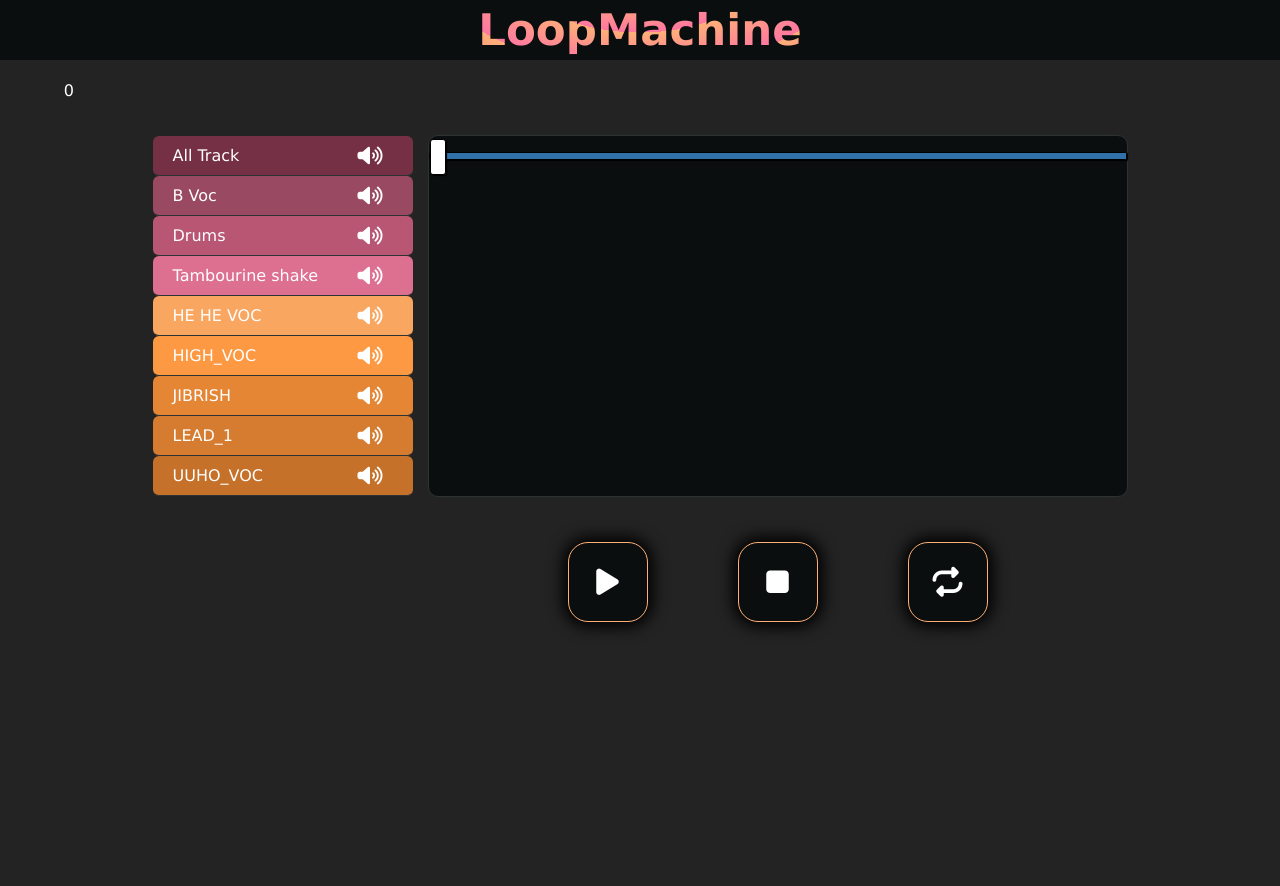
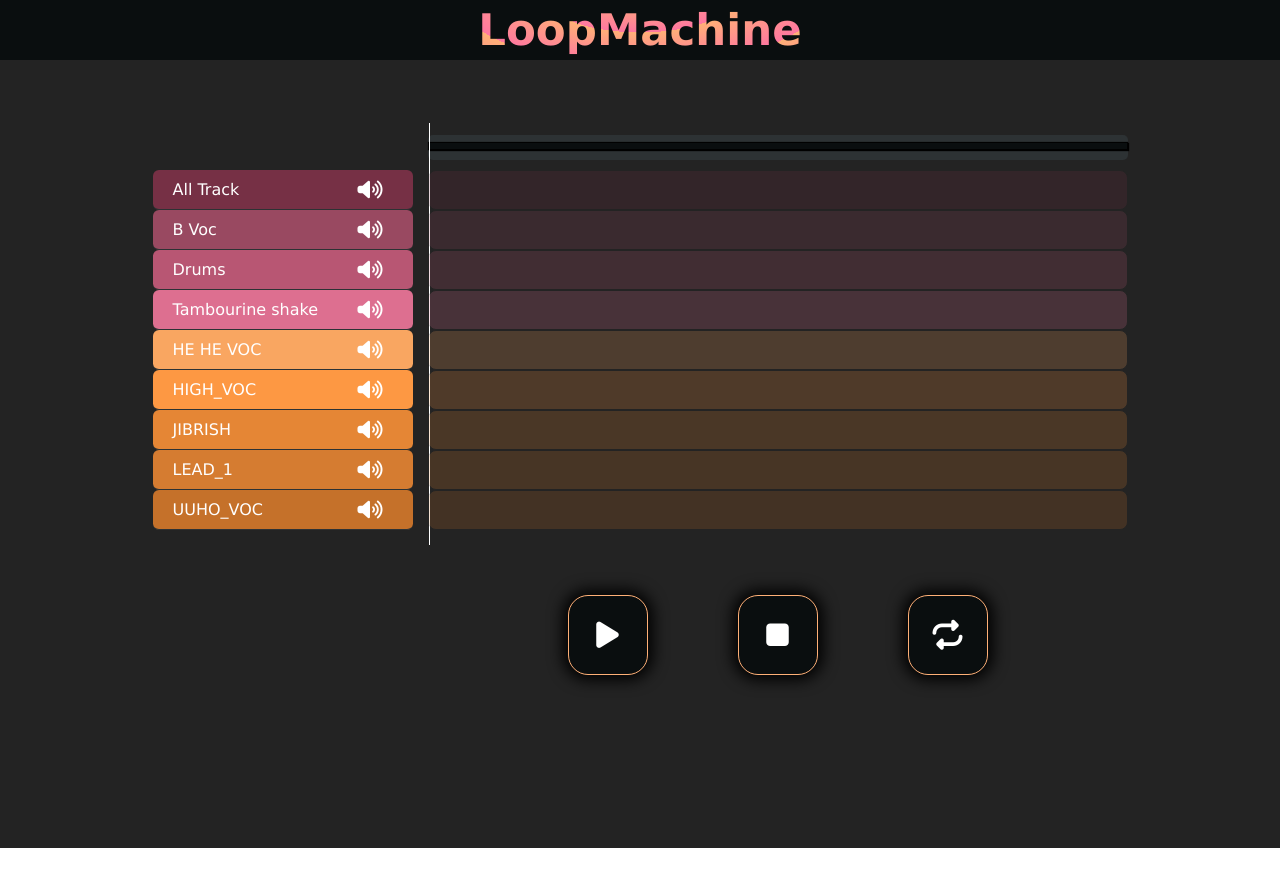
Before and after one commit to RoeeFurman/loopMachine, a Vue app: page /#/ in a window 1280 px wide. Shown: the top 886 px of the page. After the commit the page ends 848 px from the top, so only its background shows below. Built offline with nearby package versions, Linux system fonts and the light colour scheme.

Commit message:
style: timeline

```diff
--- a/src/components/cursor-container.vue
+++ b/src/components/cursor-container.vue
@@ -1,6 +1,6 @@
 <template>
-  {{ cursorProgress }}
   <div class="cursor-container">
+    <div class="cursor-input">
       <input
         class="timeline"
         type="range"
@@ -10,6 +10,7 @@
         :max="soundDuration"
         step="any"
       />
+    </div>
   </div>
 </template>
 <script>
--- a/src/components/item-list.vue
+++ b/src/components/item-list.vue
@@ -8,10 +8,14 @@
       @muteChannel="muteChannel"
     />
   </ul>
+  <ul class="sound-timeline">
+    <sound-timeline v-for="item in items" :item="item" :key="item._id" />
+  </ul>
 </template>
 
 <script>
 import itemPreview from "./item-preview.vue";
+import soundTimeline from "./sound-timeline.vue";
 
 export default {
   props: {
@@ -22,6 +26,7 @@ export default {
   },
   components: {
     itemPreview,
+    soundTimeline,
   },
   methods: {
     muteChannel(itemId) {
--- a/src/components/item-preview.vue
+++ b/src/components/item-preview.vue
@@ -8,9 +8,6 @@
         </button>
       </div>
     </li>
-    <article v-if="openPreviewMode">
-      <h3>{{ item.fileURL }}</h3>
-    </article>
   </section>
 </template>
 
--- /dev/null
+++ b/src/components/sound-timeline.vue
@@ -0,0 +1,27 @@
+<template>
+  <section class="sound-timeline">
+    <div class="layer" :style="soundStyle"></div>
+  </section>
+</template>
+
+<script>
+export default {
+  name: "sound-timeline",
+  props: {
+    item: Object,
+  },
+  data() {
+    return {};
+  },
+  mounted() {},
+  components: {},
+  computed: {
+    soundStyle() {
+      return { "background-color": this.item.color };
+    },
+  },
+  methods: {},
+  watch: {},
+  unmounted() {},
+};
+</script>
--- a/src/scss/components/_actions.scss
+++ b/src/scss/components/_actions.scss
@@ -3,7 +3,7 @@
     justify-content: space-between;
     padding: 30px 40px;
     grid-column: 3;
-    grid-row: 3;
+    grid-row: 4;
     margin: auto;
     width: 500px;
 
--- a/src/scss/components/_cursor-container.scss
+++ b/src/scss/components/_cursor-container.scss
@@ -1,21 +1,23 @@
 .cursor-container {
     grid-column: 3;
     grid-row: 2;
-    background-color: $mainBlack;
     height: 100%;
     width: 100%;
-    border-radius: 10px;
 
     display: grid;
     grid-template-rows: repeat(9, 40px);
     grid-template-columns: 100%;
-    border: 1px solid $mainGray;
+
+    .cursor-input {
+        background-color: $mainGray;
+        height: 25px;
+        border-radius: 5px;
 
         .timeline {
             -webkit-appearance: none;
-        margin: 18px 0;
             width: 100%;
-
+            padding: 0;
+            margin: 0;
 
             &:focus {
                 outline: none;
@@ -23,28 +25,25 @@
 
             &::-webkit-slider-runnable-track {
                 width: 100%;
-            height: 8.4px;
+                height: 8px;
+                align-items: center;
                 cursor: pointer;
                 box-shadow: 1px 1px 1px #000000, 0px 0px 1px #0d0d0d;
-            background: #3071a9;
-            border-radius: 1.3px;
+                background: $mainBlack;
                 border: 0.2px solid #010101;
             }
 
             &::-webkit-slider-thumb {
-            box-shadow: 1px 1px 1px #000000, 0px 0px 1px #0d0d0d;
-            border: 1px solid #000000;
-            height: 36px;
-            width: 16px;
-            border-radius: 3px;
+                -webkit-appearance: none;
+                height: 422px;
+                width: 1px;
                 background: #ffffff;
                 cursor: pointer;
-            -webkit-appearance: none;
-            margin-top: -14px;
+                margin-top: -20px;
             }
 
             &:focus::-webkit-slider-runnable-track {
-            background: #367ebd;
+                background: $mainBlue;
             }
 
             &::-moz-range-track {
@@ -53,7 +52,6 @@
                 cursor: pointer;
                 box-shadow: 1px 1px 1px #000000, 0px 0px 1px #0d0d0d;
                 background: #3071a9;
-            border-radius: 1.3px;
                 border: 0.2px solid #010101;
             }
 
@@ -62,7 +60,7 @@
                 border: 1px solid #000000;
                 height: 36px;
                 width: 16px;
-            border-radius: 3px;
+                // border-radius: 3px;
                 background: #ffffff;
                 cursor: pointer;
             }
@@ -78,16 +76,16 @@
             }
 
             &::-ms-fill-lower {
-            background: #2a6495;
+                background: $mainBlue;
                 border: 0.2px solid #010101;
-            border-radius: 2.6px;
+                // border-radius: 2.6px;
                 box-shadow: 1px 1px 1px #000000, 0px 0px 1px #0d0d0d;
             }
 
             &::-ms-fill-upper {
                 background: #3071a9;
                 border: 0.2px solid #010101;
-            border-radius: 2.6px;
+                // border-radius: 2.6px;
                 box-shadow: 1px 1px 1px #000000, 0px 0px 1px #0d0d0d;
             }
 
@@ -96,17 +94,18 @@
                 border: 1px solid #000000;
                 height: 36px;
                 width: 16px;
-            border-radius: 3px;
+                // border-radius: 3px;
                 background: #ffffff;
                 cursor: pointer;
             }
 
             &:focus::-ms-fill-lower {
-            background: #3071a9;
+                background: $mainBlue;
             }
 
             &:focus::-ms-fill-upper {
-            background: #367ebd;
+                background: $mainBlue;
             }
         }
     }
+}
--- a/src/scss/components/_item-app.scss
+++ b/src/scss/components/_item-app.scss
@@ -2,7 +2,7 @@
   background-color: $main-background;
   display: grid;
   grid-template-columns: $gtc;
-  grid-template-rows: 60px 1fr 60px 1fr;
+  grid-template-rows: 60px 20px 1fr .5fr .3fr;
   min-height: 88.8vh;
   gap: 15px;
   text-align: center;
--- a/src/scss/components/_item-list.scss
+++ b/src/scss/components/_item-list.scss
@@ -2,6 +2,5 @@
     display: flex;
     flex-direction: column;
     grid-column: 2;
-    grid-row: 2;
-
+    grid-row: 3;
 }
--- /dev/null
+++ b/src/scss/components/_sound-timeline.scss
@@ -0,0 +1,14 @@
+.sound-timeline {
+    grid-column: 3;
+    grid-row: 3;
+    display: flex;
+    flex-direction: column;
+
+    .layer {
+        width: 100%;
+        height: 40px;
+        opacity: .2;
+        border: 1px solid $main-background;
+        border-radius: 8px;
+    }
+}
--- a/src/scss/styles.scss
+++ b/src/scss/styles.scss
@@ -17,3 +17,4 @@
 @import "components/item-preview";
 @import "components/actions";
 @import "components/cursor-container";
+@import "components/sound-timeline";
```
Lines whose indentation alone changed are shown as unchanged.
